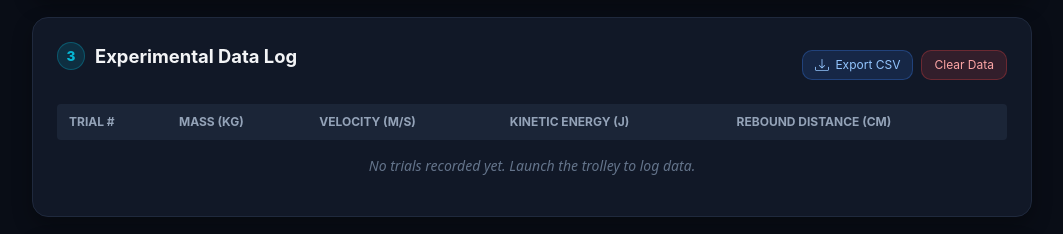
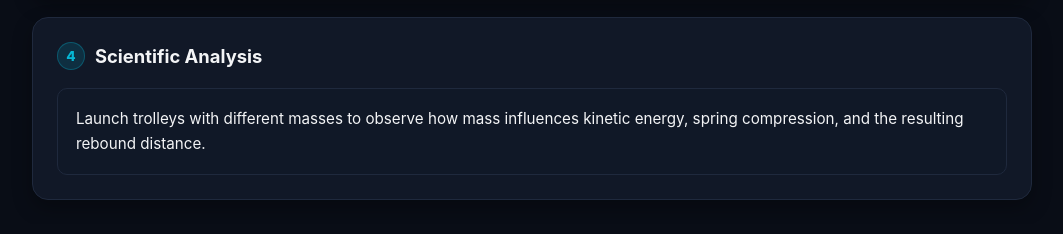
Before and after one commit to chandankaran-cloud/Criterion-C-Simulation, a plain HTML site: page index.html in a window 1280 px wide. Shown: the part 951-1185 px from the top of the page, without its empty margins (108-1171 px from the left). Drawn offline with nearby package versions, Linux system fonts and the light colour scheme.

Commit message:
Update index.html

```diff
--- a/index.html
+++ b/index.html
@@ -605,41 +605,7 @@
       <span id="status">Select trolley mass and launch vehicle.</span>
     </div>
   </div>
-
-  <!-- Section 3: Data Table & CSV Export -->
-  <div class="card">
-    <div class="flex flex-wrap items-center justify-between gap-2 mb-4">
-      <h2 class="mb-0"><span class="step-num">3</span> Experimental Data Log</h2>
-      <div class="flex gap-2">
-        <button id="exportCsvBtn" class="secondary text-xs py-1.5 px-3">
-          <svg width="14" height="14" fill="currentColor" viewBox="0 0 16 16"><path d="M.5 9.9a.5.5 0 0 1 .5.5v2.5a1 1 0 0 0 1 1h12a1 1 0 0 0 1-1v-2.5a.5.5 0 0 1 1 0v2.5a2 2 0 0 1-2 2H2a2 2 0 0 1-2-2v-2.5a.5.5 0 0 1 .5-.5z"/><path d="M7.646 11.854a.5.5 0 0 0 .708 0l3-3a.5.5 0 0 0-.708-.708L8.5 10.293V1.5a.5.5 0 0 0-1 0v8.793L5.354 8.146a.5.5 0 1 0-.708.708l3 3z"/></svg>
-          Export CSV
-        </button>
-        <button id="clearDataBtn" class="danger text-xs py-1.5 px-3">Clear Data</button>
-      </div>
-    </div>
-
-    <div class="overflow-x-auto">
-      <table class="w-full text-left text-sm text-slate-300">
-        <thead class="bg-slate-800/80 text-slate-400 uppercase text-xs">
-          <tr>
-            <th class="py-2.5 px-3 rounded-l">Trial #</th>
-            <th class="py-2.5 px-3">Mass (kg)</th>
-            <th class="py-2.5 px-3">Velocity (m/s)</th>
-            <th class="py-2.5 px-3">Kinetic Energy (J)</th>
-            <th class="py-2.5 px-3 rounded-r">Rebound Distance (cm)</th>
-          </tr>
-        </thead>
-        <tbody id="dataTableBody" class="divide-y divide-slate-800 font-mono">
-          <tr id="emptyRow">
-            <td colspan="5" class="py-4 text-center text-slate-500 italic font-sans">No trials recorded yet. Launch the trolley to log data.</td>
-          </tr>
-        </tbody>
-      </table>
-    </div>
-  </div>
-
-  <!-- Section 4: Scientific Conclusion -->
+  <!-- Section 3: Scientific Conclusion -->
   <div class="card">
     <h2><span class="step-num">4</span> Scientific Analysis</h2>
     <div class="conclusion-box" id="conclusion">
```
